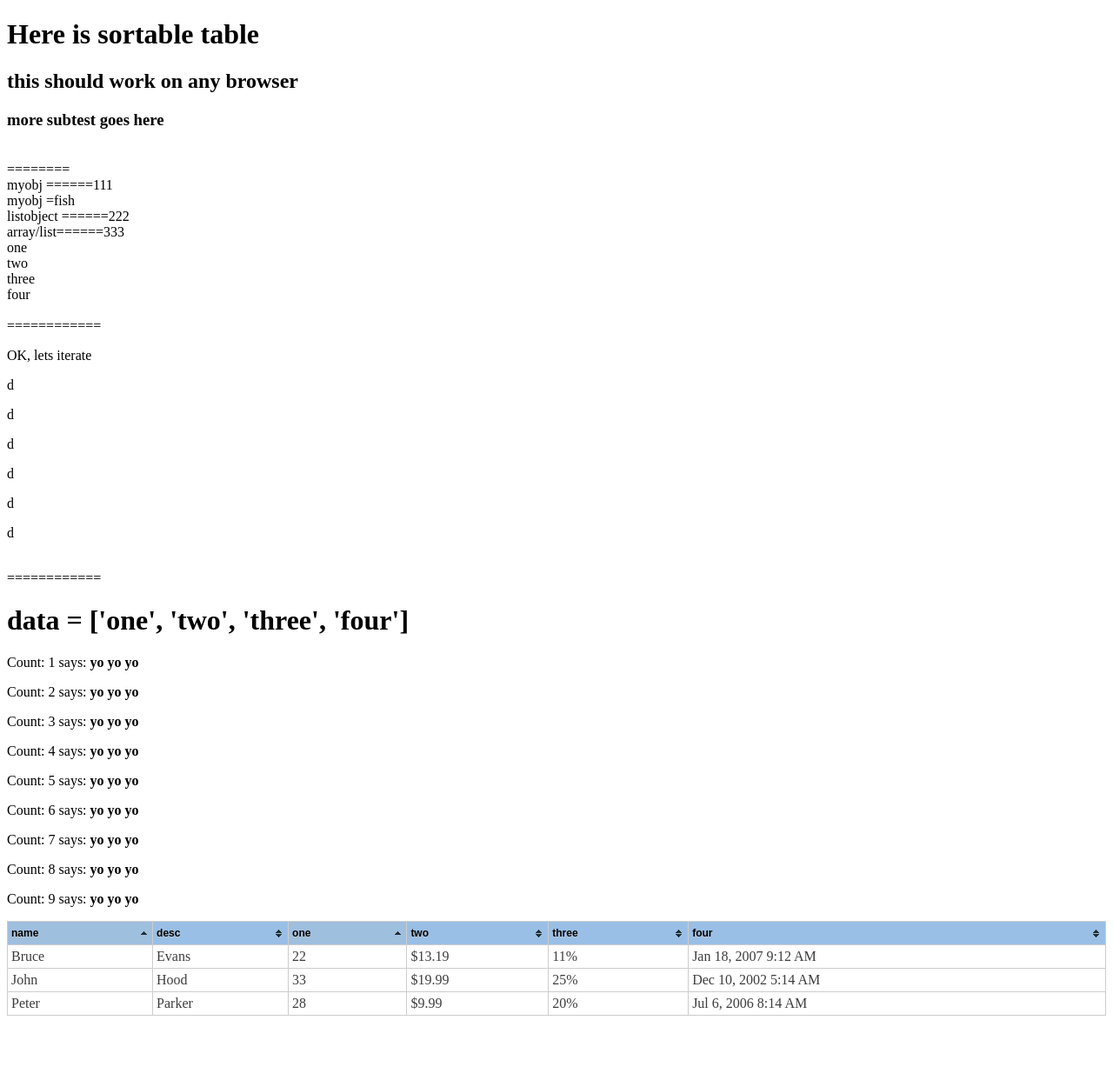
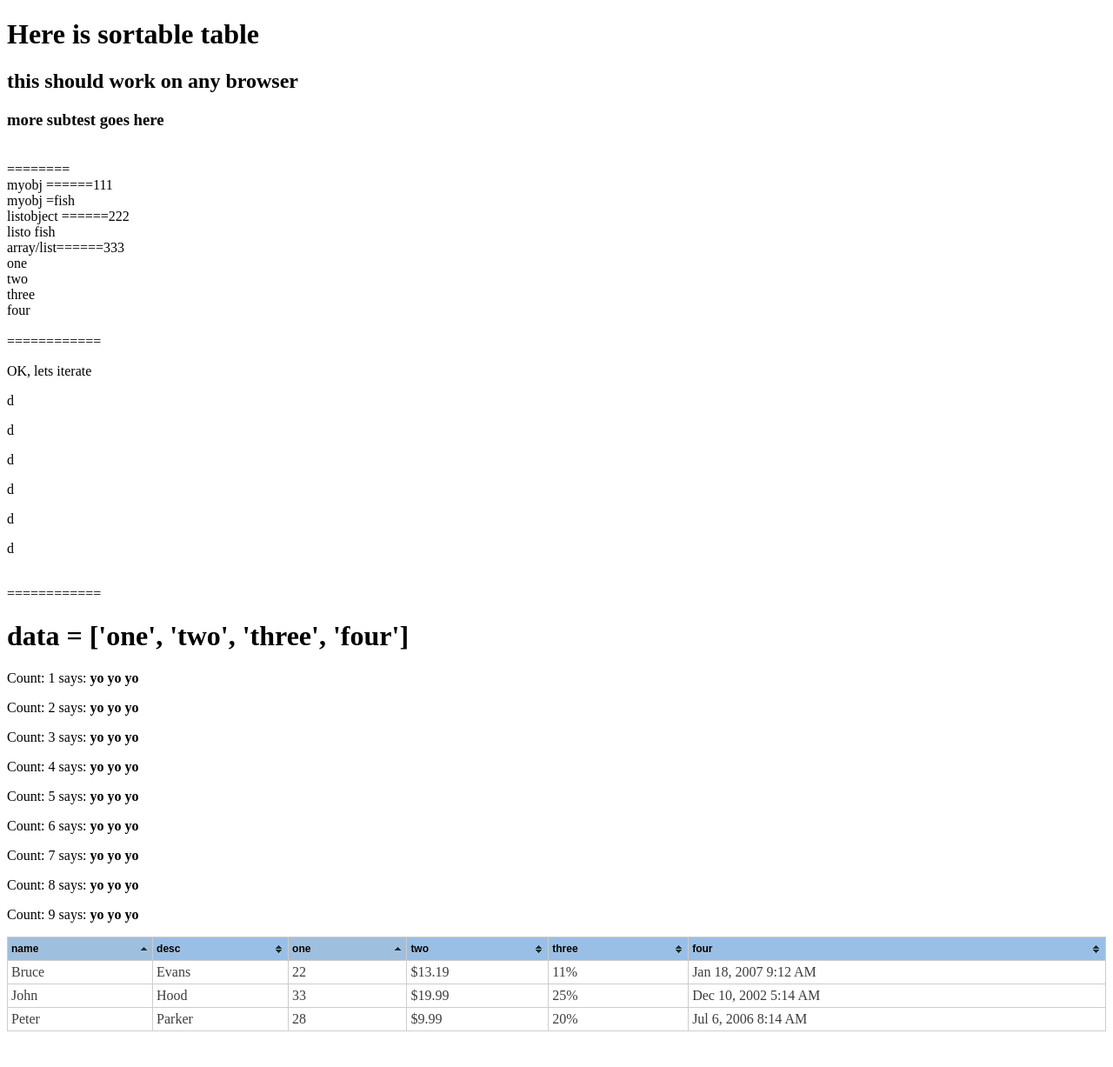
Before and after one commit to j2abro/crowdsec, a Flask app: page /idealist/ in a window 1280 px wide. Shown: the whole page at 87% size. Before the commit the page ends 1168 px from the top, so only its background shows below. Run offline with Flask 2, Linux system fonts and the light colour scheme; some libraries are stand-ins or nearby versions.

Commit message:
testing templates

```diff
--- a/templates/idealist.html
+++ b/templates/idealist.html
@@ -39,7 +39,7 @@ var listobject = {
 document.write("myobj ======111<br>");
 document.write("myobj =" + myobj['five'] + "<br>");
 document.write("listobject ======222<br>");
-//document.write("listo " + listobject['five'] + "<br>");
+document.write("listo " + listobject['five'] + "<br>");
 document.write("array/list======333<br>");
 var list = ['one', 'two', 'three', 'four']
 for (var i=0; i<list.length; i++)
```
